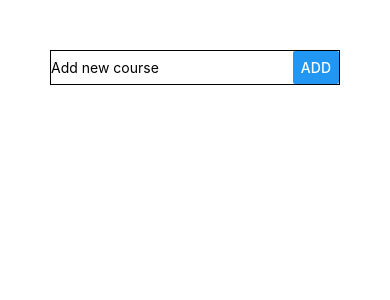
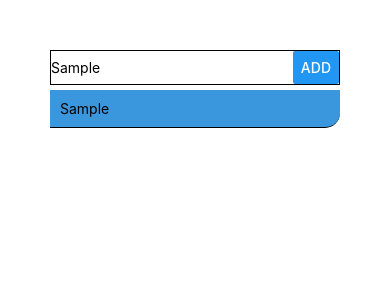
Before and after one commit to kumsal452b/ReactApp, a React Native app: screen / in a window 390 px wide. Both pictures are taken after typing "Sample" into the empty fields and a click on the button "ADD". Shown: the top 300 px of the page. Built offline with nearby package versions, Linux system fonts and the light colour scheme.

Commit message:
add new scroll element

```diff
--- a/App.js
+++ b/App.js
@@ -6,11 +6,12 @@ export default function App() {
   const [enteredGoals, setEnterGoal] = useState("");
   const [courseGoals, setCourseGoals] = useState([]);
 
-  function goalInputHandler(enteredText) {
-    setEnterGoal(enteredGoals);
-  }
+  const goalInputHandler = (enteredText) => {
+    setEnterGoal(enteredText);
+  };
   const addGoalHandler = () => {
-    console.log(enteredGoals);
+    setCourseGoals((currentGoals) => [...currentGoals, enteredGoals]);
+    console.log(courseGoals);
   };
   return (
     <View style={styles.container}>
@@ -21,6 +22,13 @@ export default function App() {
           value={enteredGoals}
         />
         <Button title="Add" onPress={addGoalHandler} />
+      </View>
+      <View>
+        {courseGoals.map((goal) => (
+          <View style={styles.listItem}>
+            <Text>{goal}</Text>
+          </View>
+        ))}
       </View>
     </View>
   );
@@ -36,5 +44,15 @@ const styles = StyleSheet.create({
     flexDirection: "row",
     borderColor: "black",
     borderWidth: 1,
+    marginBottom: 5,
+  },
+  listItem: {
+    padding: 10,
+    backgroundColor:
+      "radial-gradient(circle, rgba(58,151,221,1) 42%, rgba(24,40,87,1) 100%)",
+    borderColor: "black",
+    borderBottomWidth: 1,
+    marginBottom: 5,
+    borderBottomEndRadius: 15,
   },
 });
```
